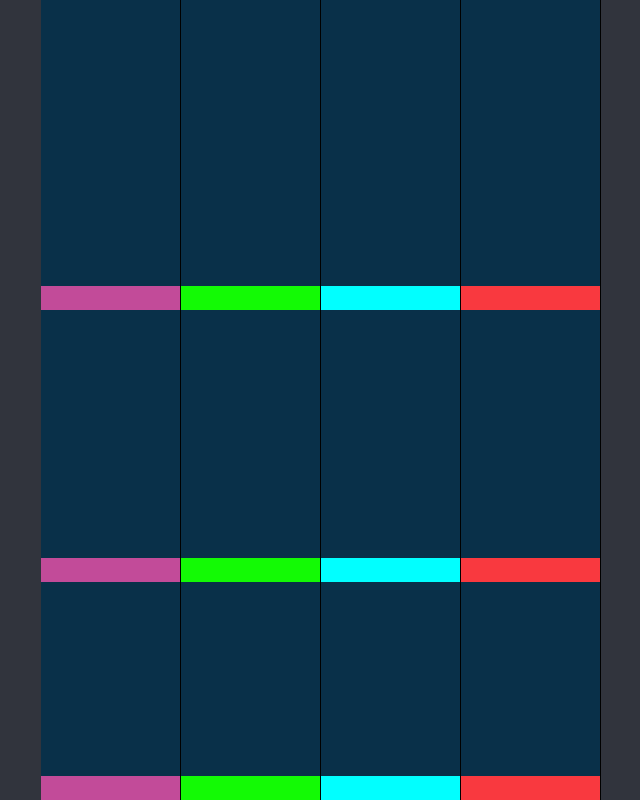
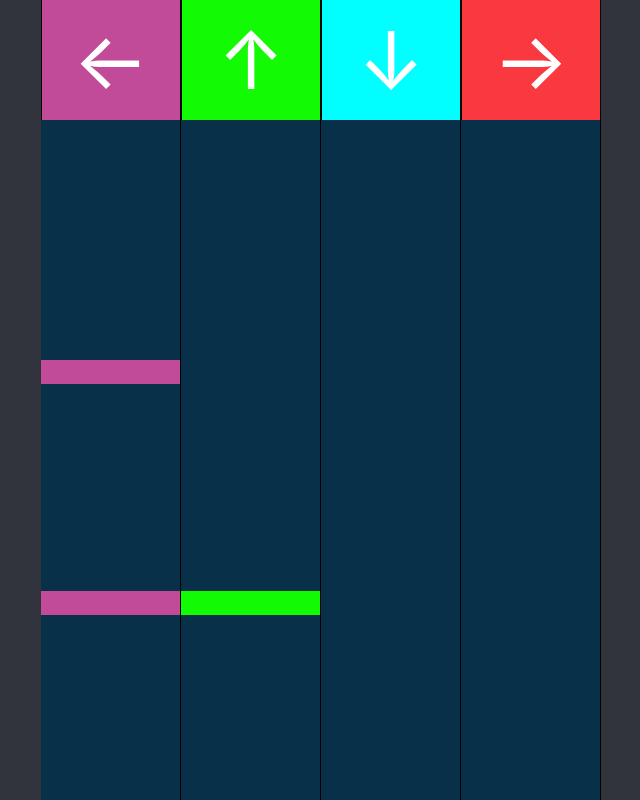
Before and after one commit to ckong6953/rameses-rhythm-rally, a website: page index.html in a window 1280 px wide. Both pictures are taken after a click on the button "Play Game". Shown: the whole page, without its empty margins (319-959 px from the left). Drawn offline with nearby package versions, Linux system fonts and the light colour scheme.

Commit message:
Updating before massive split menu game change

```diff
--- a/script.js
+++ b/script.js
@@ -50,6 +50,18 @@ const renderGame = function () {
     const gameState =
     `<div class = "game-container">
         <div class = "key-container">
+            <div class="key" id="left-key">
+                <p>&#8592</p>
+            </div>
+            <div class="key" id="up-key">
+                <p>&#8593</p>
+            </div>
+            <div class="key" id="down-key">
+                <p>&#8595</p>
+            </div>
+            <div class="key" id="right-key">
+                <p>&#8594</p>
+            </div>
         </div>
         <div class = "track-container">
         </div>
--- a/song.js
+++ b/song.js
@@ -14,11 +14,11 @@ const up = {
     color: '#13FA05',
     nextNote: 0,
     notes: [
-        {duration: 3, delay: 1},
         {duration: 3, delay: 2},
         {duration: 3, delay: 3},
         {duration: 3, delay: 4},
         {duration: 3, delay: 5},
+        {duration: 3, delay: 6},
     ]
 }
 
@@ -26,11 +26,11 @@ const down = {
     color: '#01FFFF',
     nextNote: 0,
     notes: [
-        {duration: 3, delay: 1},
-        {duration: 3, delay: 2},
         {duration: 3, delay: 3},
         {duration: 3, delay: 4},
         {duration: 3, delay: 5},
+        {duration: 3, delay: 6},
+        {duration: 3, delay: 7},
     ]
 }
 
@@ -38,11 +38,11 @@ const right = {
     color: '#F9393F',
     nextNote: 0,
     notes: [
-        {duration: 3, delay: 1},
-        {duration: 3, delay: 2},
-        {duration: 3, delay: 3},
         {duration: 3, delay: 4},
         {duration: 3, delay: 5},
+        {duration: 3, delay: 6},
+        {duration: 3, delay: 7},
+        {duration: 3, delay: 8},
     ]
 };
 
--- a/style.css
+++ b/style.css
@@ -61,11 +61,43 @@ html{
     position: absolute;
     width: 100%;
     height: 1.5rem;
-    bottom: 0;
+    visibility: hidden;
 }
 
 @keyframes moveUp {
-    0% {bottom: 0%}
+    0% {bottom: 0%; visibility: visible}
     98% {bottom: 100%; opactiy: 1}
-    100% {bottom: 105%}
+    100% {bottom: 101%; visibility: hidden;}
 }
+
+.key-container{
+    display: flex;
+    flex: 0 0 15%;
+}
+
+.key{
+    flex: 0 0 calc(100% / 4);
+    border-left: 1px solid black;
+    border-right: 1px solid black;
+    text-align: center;
+    position: relative;
+    font-size: 500%;
+    color: white;
+}
+
+
+#left-key{
+    background: #C24B99;
+}
+
+#up-key{
+    background: #13FA05;
+}
+
+#down-key{
+    background: #01FFFF;
+}
+
+#right-key{
+    background: #F9393F;
+}
```
